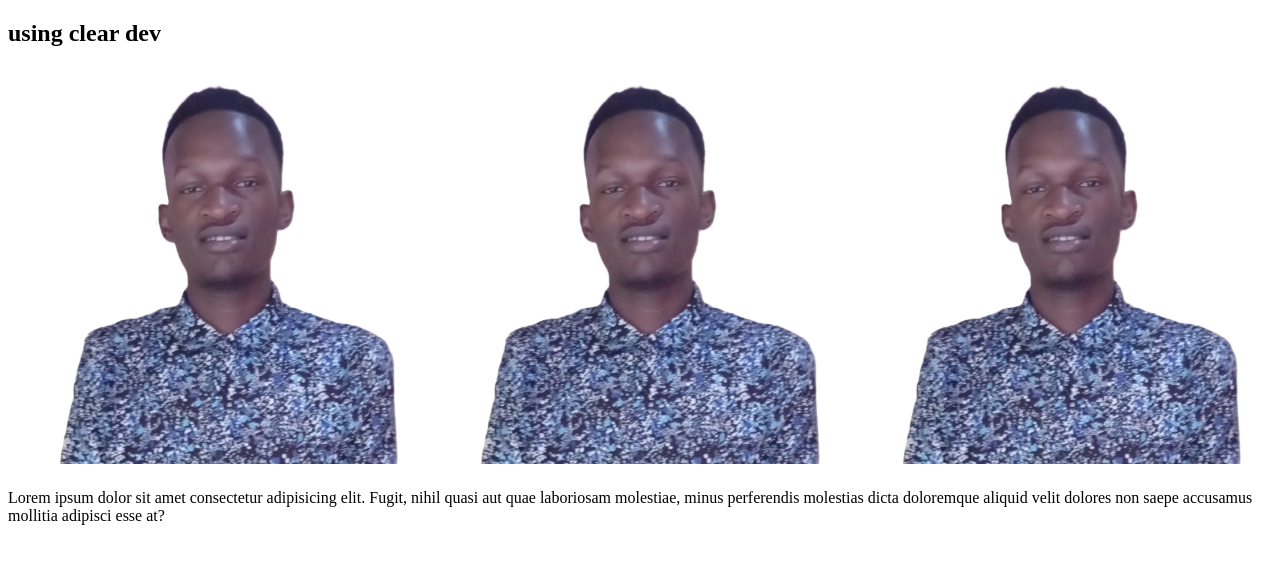
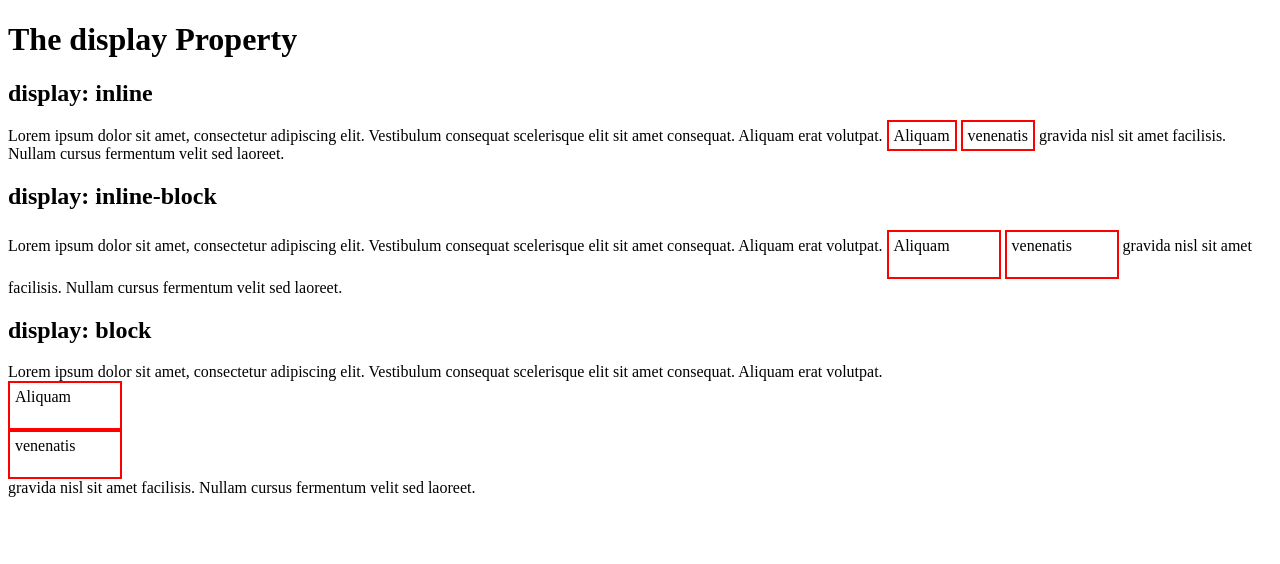
Before and after one commit to Dev-Felix001/learning-css, a plain HTML site: page index.html in a window 1280 px wide. Drawn offline with Linux system fonts and the light colour scheme.

Commit message:
Describe the change

```diff
--- a/index.html
+++ b/index.html
@@ -10,41 +10,42 @@
 <link rel="stylesheet" href="style.css">
 <script src="script.js"></script>
 <body>
-  <style>
-* {
-  box-sizing :border-box;
+<style>
+span.a {
+  display: inline; /* the default for span */
+  padding: 5px;
+  border: 2px solid red;
 }
 
-.img-container {
-  float: left;
-  width: 33.33%;
+span.b {
+  display: inline-block;
+  width: 100px;
+  height: 35px;
   padding: 5px;
+  border: 2px solid red;
 }
 
-.clearfix::after {
-  content: "";
-  clear: both;
-  display: table;
+span.c {
+  display: block;
+  width: 100px;
+  height: 35px;
+  padding: 5px;
+  border: 2px solid red;
 }
 </style>
-  <h2>using clear dev</h2>
+</head>
+<body>
 
-<div class="clearfix">
-  <div class="img-container">
-  <img src="./WhatsApp Image 2026-01-26 at 7.20.15 PM.jpeg" alt="Italy" style="width:100%">
-  </div>
-  <div class="img-container">
-  <img src="./WhatsApp Image 2026-01-26 at 7.20.15 PM.jpeg" alt="Forest" style="width:100%">
-  </div>
-  <div class="img-container">
-  <img src="./WhatsApp Image 2026-01-26 at 7.20.15 PM.jpeg" alt="Mountains" style="width:100%">
-  </div>
-</div>
+<h1>The display Property</h1>
 
-    <p>Lorem ipsum dolor sit amet consectetur adipisicing elit. Fugit, nihil quasi aut quae laboriosam molestiae,
-      minus perferendis molestias dicta doloremque aliquid velit dolores
-      non saepe accusamus mollitia adipisci esse at?</p>
-  </div>
+<h2>display: inline</h2>
+<div>Lorem ipsum dolor sit amet, consectetur adipiscing elit. Vestibulum consequat scelerisque elit sit amet consequat. Aliquam erat volutpat. <span class="a">Aliquam</span> <span class="a">venenatis</span> gravida nisl sit amet facilisis. Nullam cursus fermentum velit sed laoreet. </div>
+
+<h2>display: inline-block</h2>
+<div>Lorem ipsum dolor sit amet, consectetur adipiscing elit. Vestibulum consequat scelerisque elit sit amet consequat. Aliquam erat volutpat. <span class="b">Aliquam</span> <span class="b">venenatis</span> gravida nisl sit amet facilisis. Nullam cursus fermentum velit sed laoreet. </div>
+
+<h2>display: block</h2>
+<div>Lorem ipsum dolor sit amet, consectetur adipiscing elit. Vestibulum consequat scelerisque elit sit amet consequat. Aliquam erat volutpat. <span class="c">Aliquam</span> <span class="c">venenatis</span> gravida nisl sit amet facilisis. Nullam cursus fermentum velit sed laoreet. </div>
 
 </body>
 </html>
```
